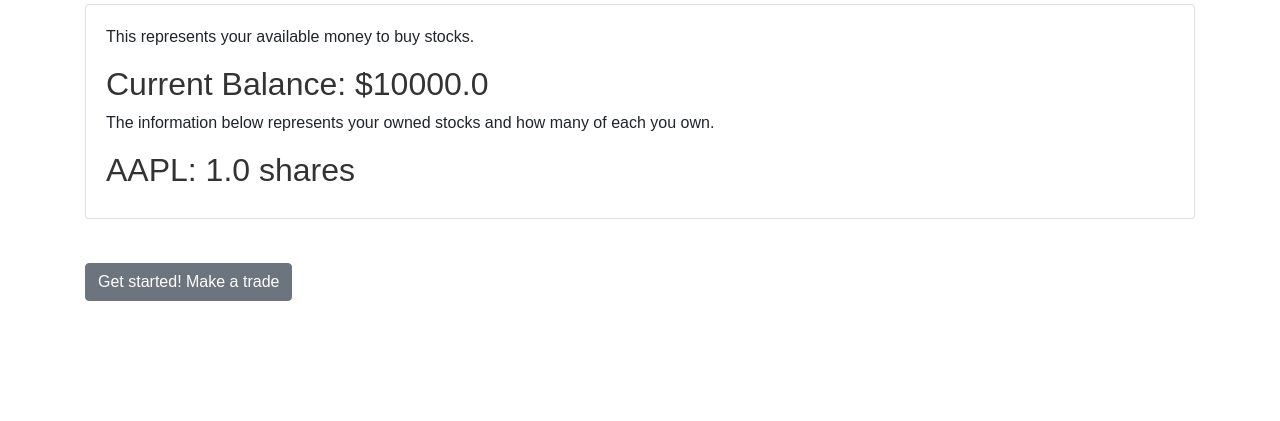
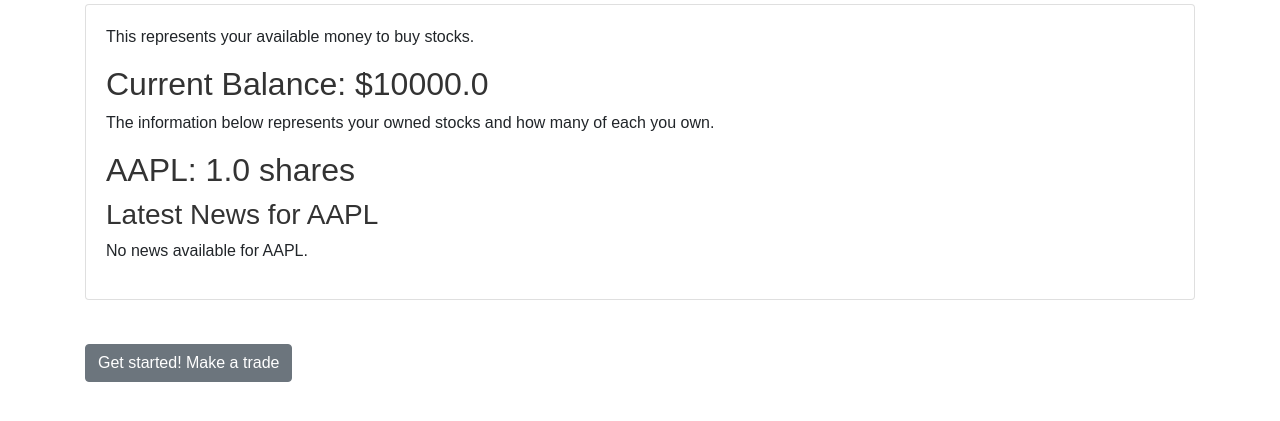
Before and after one commit to peterb3/Stock-Trading-Program, a Flask app: template templates/index.html in a window 1280 px wide. Shown: the part 180-601 px from the top of the page. Run offline with Flask 3, Linux system fonts and the light colour scheme; the template is opened without the code that fills it: values that come from a table or form of the project are taken from there, most other values are stand-ins (such as "Sample title", 1, 10 or a date in 2020); some libraries are stand-ins or nearby versions.

Commit message:
added news microservice functionality

```diff
--- a/app.py
+++ b/app.py
@@ -4,9 +4,25 @@ from models import db, Stock, Balance
 from stock_service import StockService
 from dotenv import load_dotenv
 import os
+import zmq
+import json
 
 # Import env variables so keys are available
 load_dotenv()
+
+class StockNewsService:
+    def get_stock_news(symbol):
+        context = zmq.Context()
+        socket = context.socket(zmq.REQ)
+        socket.connect("tcp://localhost:7777")
+
+        socket.send_string(json.dumps([symbol]))
+        message = socket.recv_string()
+        news = json.loads(message)
+        if 'data' in news and news['data']:
+            return news.get('data', [])
+        else:
+            return []
 
 # Iniitialize flask app and import config class with keys
 app = Flask(__name__)
@@ -18,11 +34,16 @@ db.init_app(app)
 # Routing for home page, pulls user db info, loading owned stocks and portfolio balance, routes to index.html
 @app.route("/")
 def index():
-    stock = Stock.query.first()
+    stocks = Stock.query.all()
     balance = Balance.query.first()
-    if not stock or not balance:
+    if not stocks or not balance:
         flash('No stock or balance data available.', 'danger')
-    return render_template('index.html', stock=stock, balance=balance)
+    news_data = {}
+    for s in stocks:
+        news = StockNewsService.get_stock_news(s.symbol)
+        if news:
+            news_data[s.symbol] = news
+    return render_template('index.html', stocks=stocks, balance=balance, news_data=news_data)
 
 # Routing for trade page, with get and post methods, for submitting the search form. Loads the trade.html page. Prepares stock ticker entry for proper format and validates.
 # Redirects to stock_details.html page with valid input.
@@ -55,10 +76,11 @@ def stock_details(symbol):
         if price is None:
             flash(f'Failed to fetch price for stock {symbol}. Please try again.', 'danger')
             return redirect(url_for('trade'))
+        news = StockNewsService.get_stock_news(symbol)
     except Exception as e:
         flash(f'Error fetching stock ticker: {e}', 'danger')
         return redirect(url_for('trade'))
-    return render_template('stock_details.html', symbol=symbol, price=price)
+    return render_template('stock_details.html', symbol=symbol, price=price, news=news)
 
 # Routing for buy form. Queries database to see if stock exists there to add to user account, otherwise it creates a new entry. Updates quantity owned, price,
 # and user balance. Error handling is set up to ensure you cannot buy more than balance in account, the stock is valid, and error with entering data does not
--- a/templates/index.html
+++ b/templates/index.html
@@ -8,7 +8,26 @@
         <p>This represents your available money to buy stocks.</p>
         <h2>Current Balance: ${{ balance.amount }}</h2>
         <p>The information below represents your owned stocks and how many of each you own.</p>
-        <h2>{{ stock.symbol }}: {{ stock.quantity }} shares</h2>
+        {% if stocks %}
+            {% for stock in stocks %}
+                <h2>{{ stock.symbol }}: {{ stock.quantity }} shares</h2>
+                <h3>Latest News for {{ stock.symbol }}</h3>
+                {% if news_data[stock.symbol] %}
+                    <ul>
+                        {% for article in news_data[stock.symbol] %}
+                            <li>
+                                <a href="{{ article['url'] }}" target="_blank">{{ article['title'] }}</a>
+                                <p>{{ article['description'] }}</p>
+                            </li>
+                        {% endfor %}
+                    </ul>
+                {% else %}
+                    <p>No news available for {{ stock.symbol }}.</p>
+                {% endif %}
+            {% endfor %}
+        {% else %}
+            <p>You do not own any stocks yet. Please add some to your portfolio.</p>
+        {% endif %}
     </div>
 </div>
 <a href="{{ url_for('trade') }}" class="btn btn-secondary mt-4">Get started! Make a trade</a>
```
Also changed, not shown: templates/stock_details.html (+15 -0 lines).
